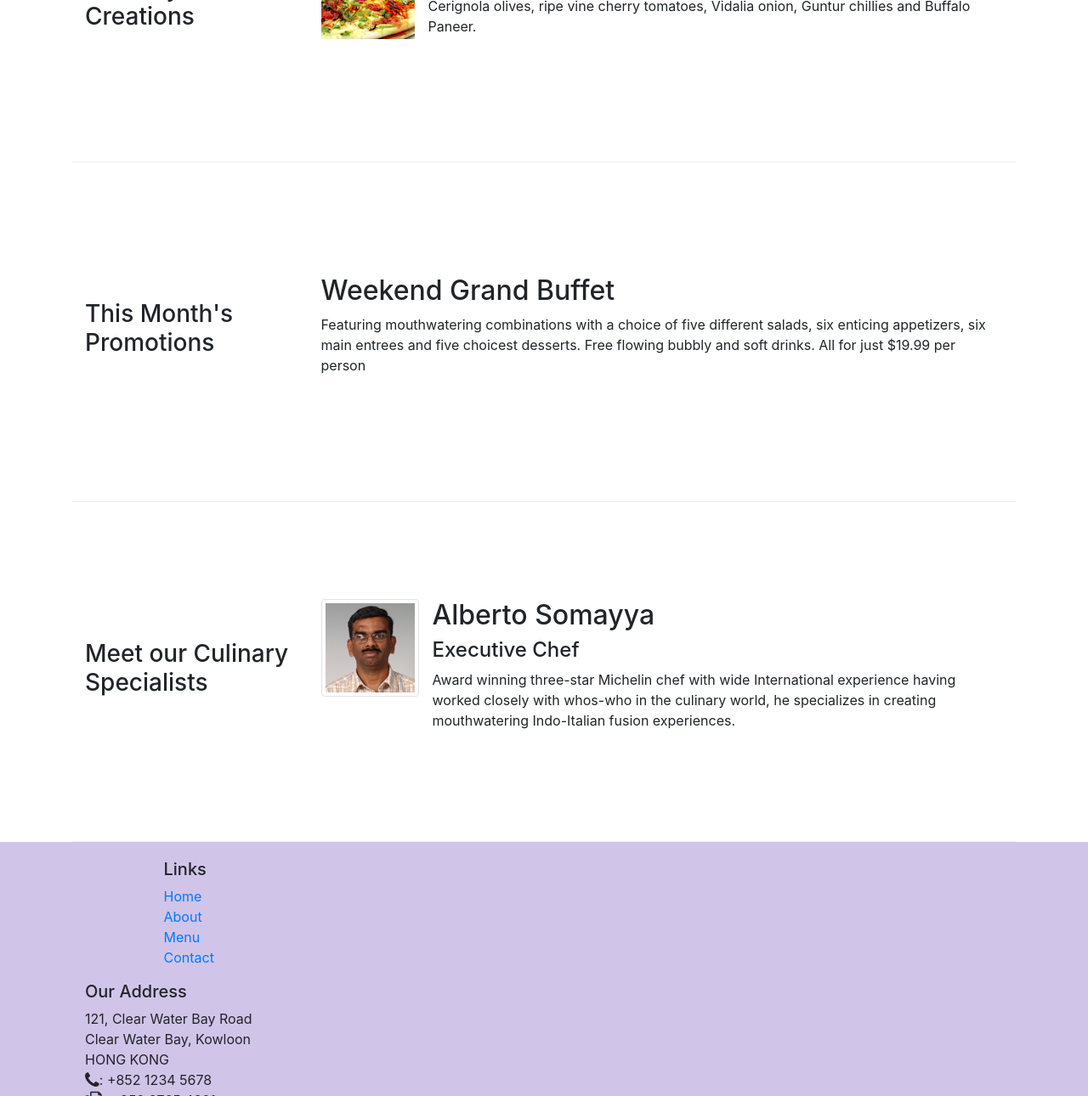
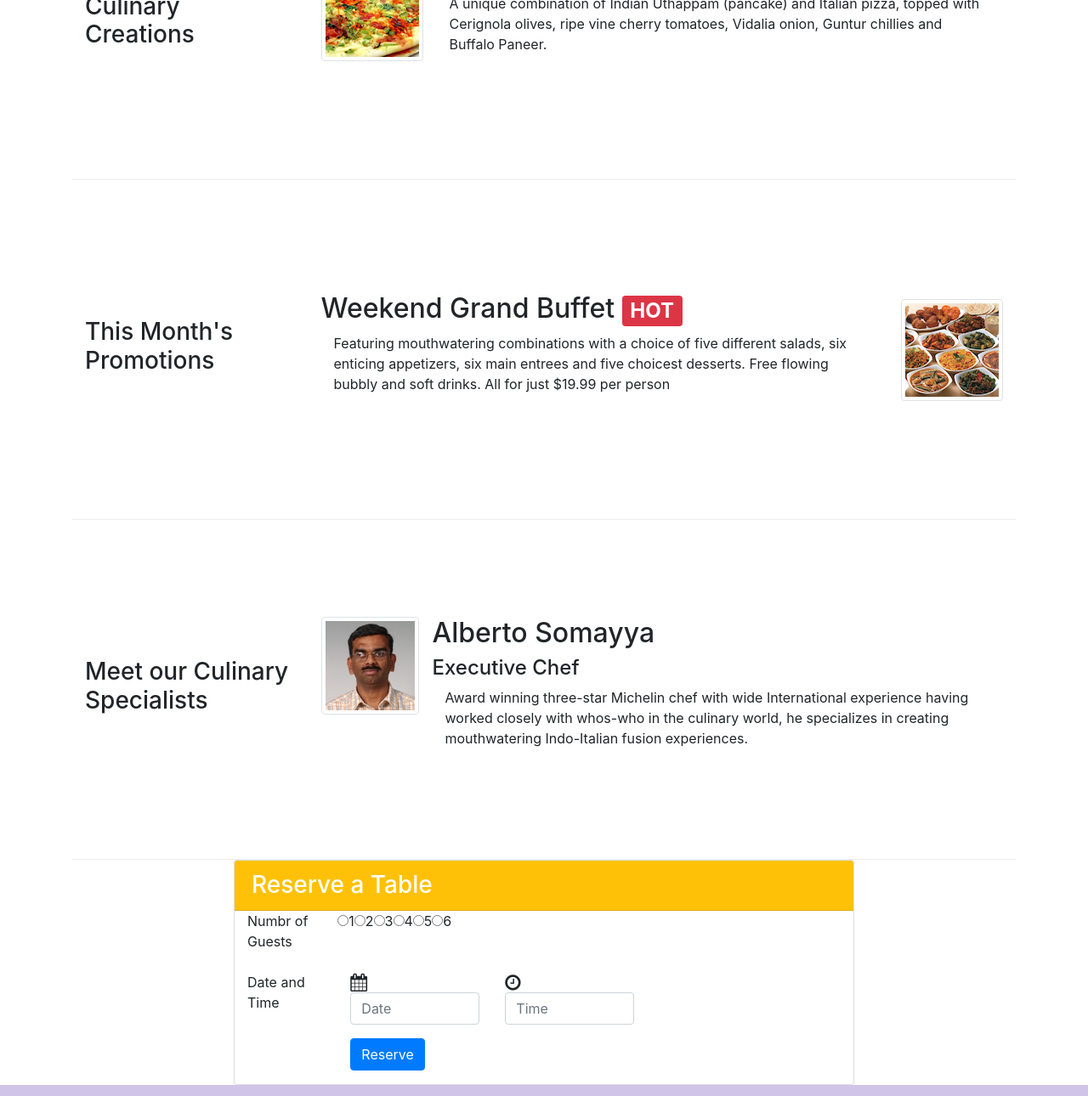
Before and after one commit to hagaiglazner/fswd-bs, a website: page index.html in a window 1280 px wide. Shown: the part 522-1812 px from the top of the page at 85% size. Drawn offline with nearby package versions, Linux system fonts and the light colour scheme.

Commit message:
2nd week assignment

```diff
--- a/css/styles.css
+++ b/css/styles.css
@@ -38,3 +38,10 @@ body {
 .navbar-inverse {
     background-color: #512DA8;
 }
+
+.form-inline {
+    padding:10px;
+}
+.form-inline > * {
+    margin:15px 30px !important;
+}
--- a/index.html
+++ b/index.html
@@ -38,14 +38,17 @@
     <header class="jumbotron">
         <div class="container">
             <div class="row row-header">
-                <div class="col-12 col-sm-8">
+                <div class="col-12 col-sm-6">
                     <h1>Ristorante con Fusion</h1>
                     <p>We take inspiration from the World's best cuisines, and create a unique fusion experience. Our lipsmacking creations will tickle your culinary senses!</p>
                 </div>
-                <div class="col col-sm align-self-center">
+                <div class="col-12 col-sm align-self-center">
                     <img src="img/logo.png" class="img-fluid">
                 </div>
-            </div>
+                <div class="col-12 col-sm align-self-center">
+                        <a href="#card" class="btn btn-warning" role="button">Reserve Table</a>
+                    </div>
+                </div>
         </div>
     </header>
 
@@ -56,13 +59,13 @@
             </div>
             <div class="col-sm col-md flex-first">
                 <div class="media">
-                    <img class="d-flex mr-3 img_thumbnail align-self-center" src="img/uthappizza.png" alt="uthappizza">
+                    <img class="d-flex mr-3 img-thumbnail align-self-center" src="img/uthappizza.png" alt="uthappizza">
                     <div class="media-body">
                         <h2 class="mt-0 media-heading">Uthappizza
                             <span class="badge badge-danger">HOT</span>
                             <span class="badge badge-pill badge-default">4.99$</span>
                         </h2>
-                        <p>A unique combination of Indian Uthappam (pancake) and Italian pizza, topped with Cerignola olives, ripe vine cherry tomatoes, Vidalia onion, Guntur chillies and Buffalo Paneer.</p>
+                        <p class="col hidden-xs-down">A unique combination of Indian Uthappam (pancake) and Italian pizza, topped with Cerignola olives, ripe vine cherry tomatoes, Vidalia onion, Guntur chillies and Buffalo Paneer.</p>
                     </div>
                 </div>
             </div>
@@ -74,8 +77,15 @@
                 <h3>This Month's Promotions</h3>
             </div>
             <div class="col-sm col-md">
-                <h2>Weekend Grand Buffet</h2>
-                <p>Featuring mouthwatering combinations with a choice of five different salads, six enticing appetizers, six main entrees and five choicest desserts. Free flowing bubbly and soft drinks. All for just $19.99 per person </p>
+                <div class=media>
+                    <div class=media-body>
+                        <h2 class="mt-0 media-heading">Weekend Grand Buffet
+                            <span class="badge badge-danger">HOT</span>
+                        </h2>
+                        <p class="col hidden-xs-down">Featuring mouthwatering combinations with a choice of five different salads, six enticing appetizers, six main entrees and five choicest desserts. Free flowing bubbly and soft drinks. All for just $19.99 per person </p>
+                    </div>
+                    <img class="d-flex ml-3 img-thumbnail align-self-center" src="img/buffet.png" alt="Buffet">
+                </div>
             </div>
         </div>
 
@@ -89,7 +99,45 @@
                     <div class="media-body">
                         <h2 class="mt-0">Alberto Somayya</h2>
                         <h4>Executive Chef</h4>
-                        <p>Award winning three-star Michelin chef with wide International experience having worked closely with whos-who in the culinary world, he specializes in creating mouthwatering Indo-Italian fusion experiences. </p>
+                        <p class="col hidden-xs-down">Award winning three-star Michelin chef with wide International experience having worked closely with whos-who in the culinary world, he specializes in creating mouthwatering Indo-Italian fusion experiences. </p>
+                    </div>
+                </div>
+            </div>
+        </div>
+
+        <div class="row row-contents">
+            <div class="col-sm-2"></div>
+            <div class="col-sm-8">
+                <div class="card" id="card">
+                    <h3 class="card-header bg-warning text-white">Reserve a Table</h3>
+                    <div class="card-block">
+                        <div class="col-12">
+                            <form>
+                                <div class="form-group row">
+                                    <label for="numofguests" class="col-md-2 dol-form-label">Numbr of Guests</label>
+                                    <label class="radio-inline"><input type="radio" name="optradio">1</label>
+                                    <label class="radio-inline"><input type="radio" name="optradio">2</label>
+                                    <label class="radio-inline"><input type="radio" name="optradio">3</label>
+                                    <label class="radio-inline"><input type="radio" name="optradio">4</label>
+                                    <label class="radio-inline"><input type="radio" name="optradio">5</label>
+                                    <label class="radio-inline"><input type="radio" name="optradio">6</label>
+                                </div>
+                                 <div class="form-group row">
+                                    <label for="dateandtime" class="col-md-2 dol-form-label">Date and Time</label>
+                                    <div class="col-md-3">
+                                        <i class="fa fa-calendar fa-lg"></i><input type="text" class="form-control" id="date" name="date" placeholder="Date"></input>
+                                    </div>
+                                    <div class="col-md-3">
+                                        <i class="fa fa-clock-o fa-lg"></i><input type="text" class="form-control" id="time" name="time" placeholder="Time"></input>
+                                    </div>
+                                </div>
+                                <div class="form-group row">
+                                    <div class="offset-md-2 col-md-10">
+                                        <button type="submit" class="btn btn-primary">Reserve</button>
+                                    </div>
+                                </div>
+                            </form>
+                        </div>
                     </div>
                 </div>
             </div>
```
